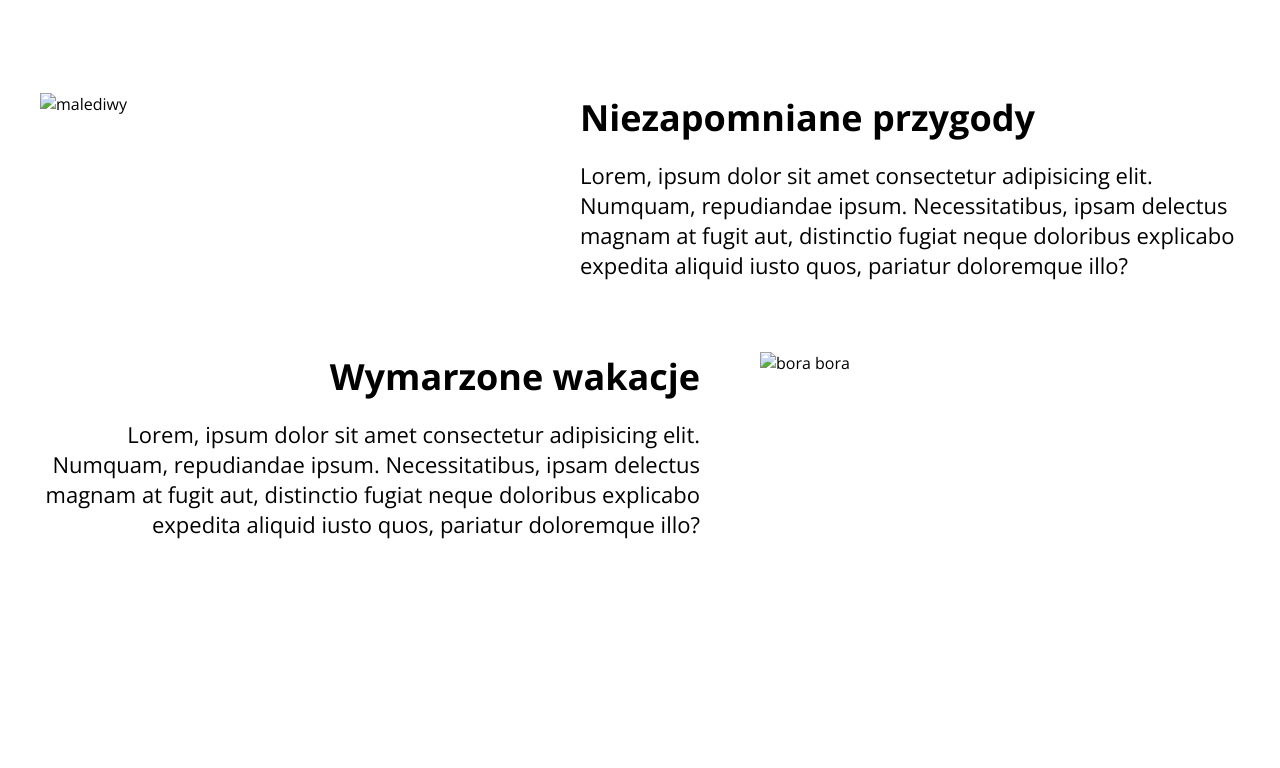
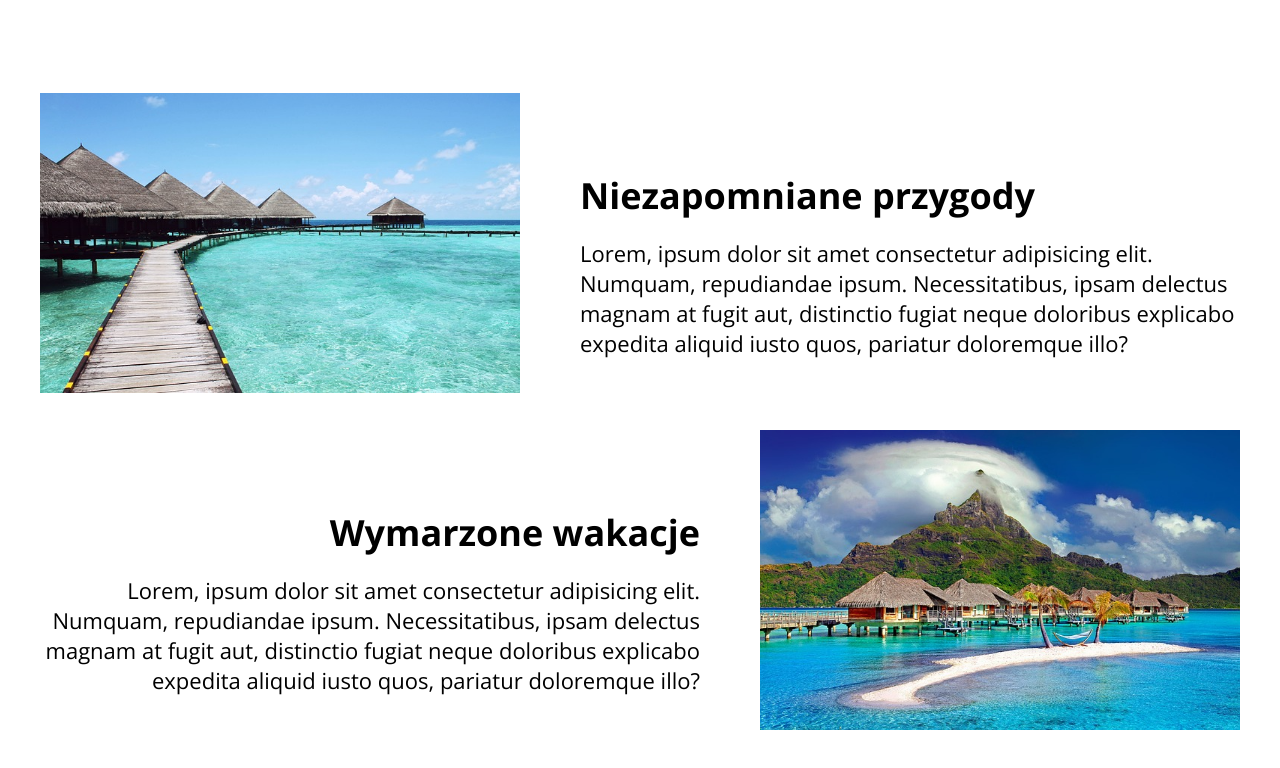
Before and after one commit to Gall4nonim/island, a plain HTML site: page index.html in a window 1280 px wide. Shown: the part 828-1596 px from the top of the page. Drawn offline with nearby package versions, Linux system fonts and the light colour scheme; files that its build step writes are made by us from their sources; the site is published under a folder, as on GitHub Pages, so addresses that start at the root find nothing.

Commit message:
Update index.html

```diff
--- a/index.html
+++ b/index.html
@@ -47,7 +47,7 @@
 
                 <div class="dreams__box">
                     <div class="dreams__box-img">
-                        <img src="/img/malediwy.jpg" alt="malediwy" class="dreams__img">
+                        <img src="img/malediwy.jpg" alt="malediwy" class="dreams__img">
                     </div>
                     <div class="dreams__box-text">
                         <h3 class="dreams__title">Niezapomniane przygody</h3>
@@ -60,7 +60,7 @@
 
                 <div class="dreams__box">
                     <div class="dreams__box-img dreams__box-img--right">
-                        <img src="/img/bora-bora.jpg" alt="bora bora" class="dreams__img">
+                        <img src="img/bora-bora.jpg" alt="bora bora" class="dreams__img">
                     </div>
                     <div class="dreams__box-text dreams__box-text--right">
                         <h3 class="dreams__title">Wymarzone wakacje</h3>
```
